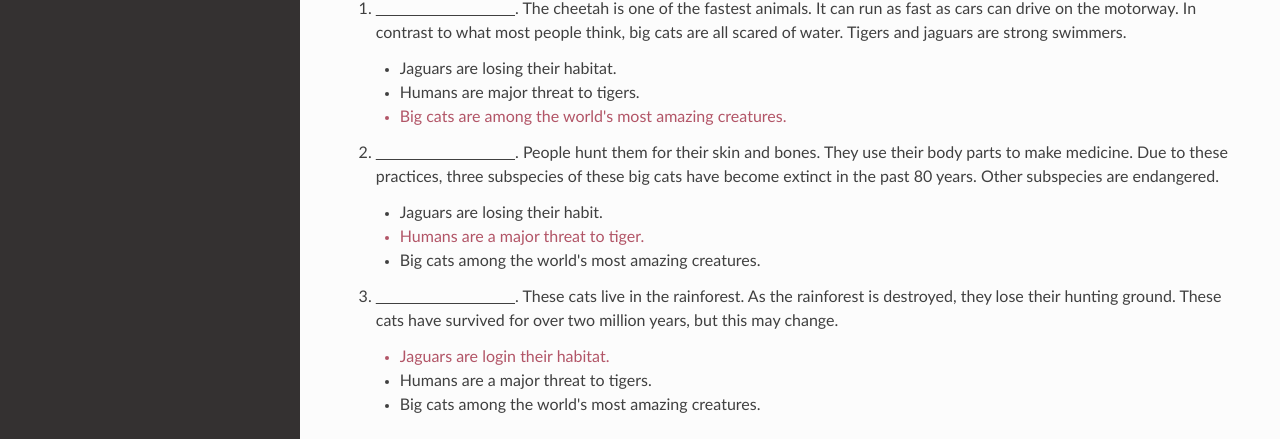
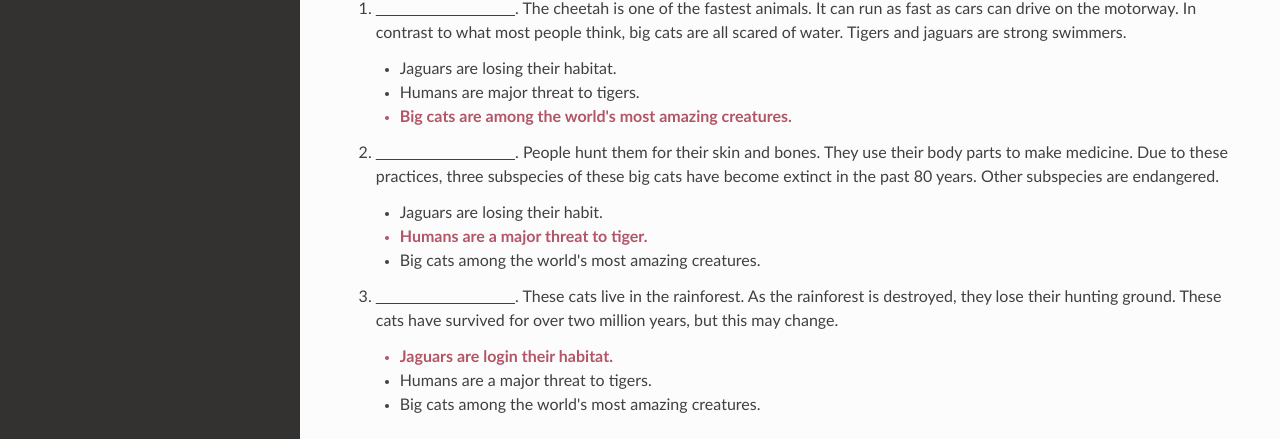
Before and after one commit to vpa24/ESL-47---Intermediate-Low-Integrated-Reading-Writing, a Sphinx documentation site: the page built from docs/source/unit1.md, in a window 1280 px wide and 1400 px high, scrolled down 3597 px. Shown: the part 794-1233 px from the top of the window. Built offline with Sphinx 7.4.7 and the Read the Docs theme 2.0.0, drawn with Linux system fonts in a browser that asks for light colours.

Commit message:
edit style

```diff
--- a/docs/source/_static/css/custom.css
+++ b/docs/source/_static/css/custom.css
@@ -24,12 +24,12 @@ th {
   padding: 8px;
 }
 
-strong {
+strong,
+.bold {
   color: #b25567;
   font-weight: bold;
 }
 
-em,
-.bold {
+em {
   color: #b25567;
 }
```
